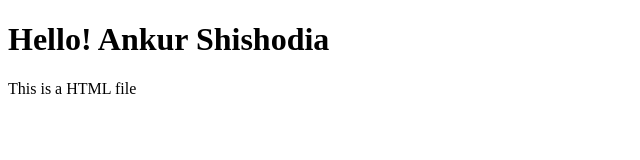
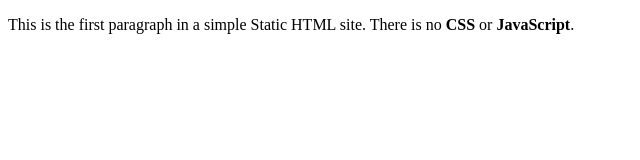
Before and after one commit to ankurshishodia12/static, a plain HTML site: page index.html in a window 1280 px wide. Shown: the whole page, without its empty margins (0-640 px from the left). Drawn offline with Linux system fonts and the light colour scheme.

Commit message:
Update index.html

```diff
--- a/index.html
+++ b/index.html
@@ -1,10 +1,9 @@
-<!DOCTYPE html>
+<!doctype html>
 <html>
-<head>
-<title>Tidy Example </title>
-</head>
-<body>
-<h1>Hello! Ankur Shishodia</h1>
-  <p>This is a HTML file </p>
-</body>
+  <head>
+    <title>Static HTML Site</title>
+  </head>
+  <body>
+    <p>This is the first paragraph in a simple Static HTML site. There is no <strong>CSS</strong> or <strong>JavaScript</strong>.</p>
+  </body>
 </html>
```
